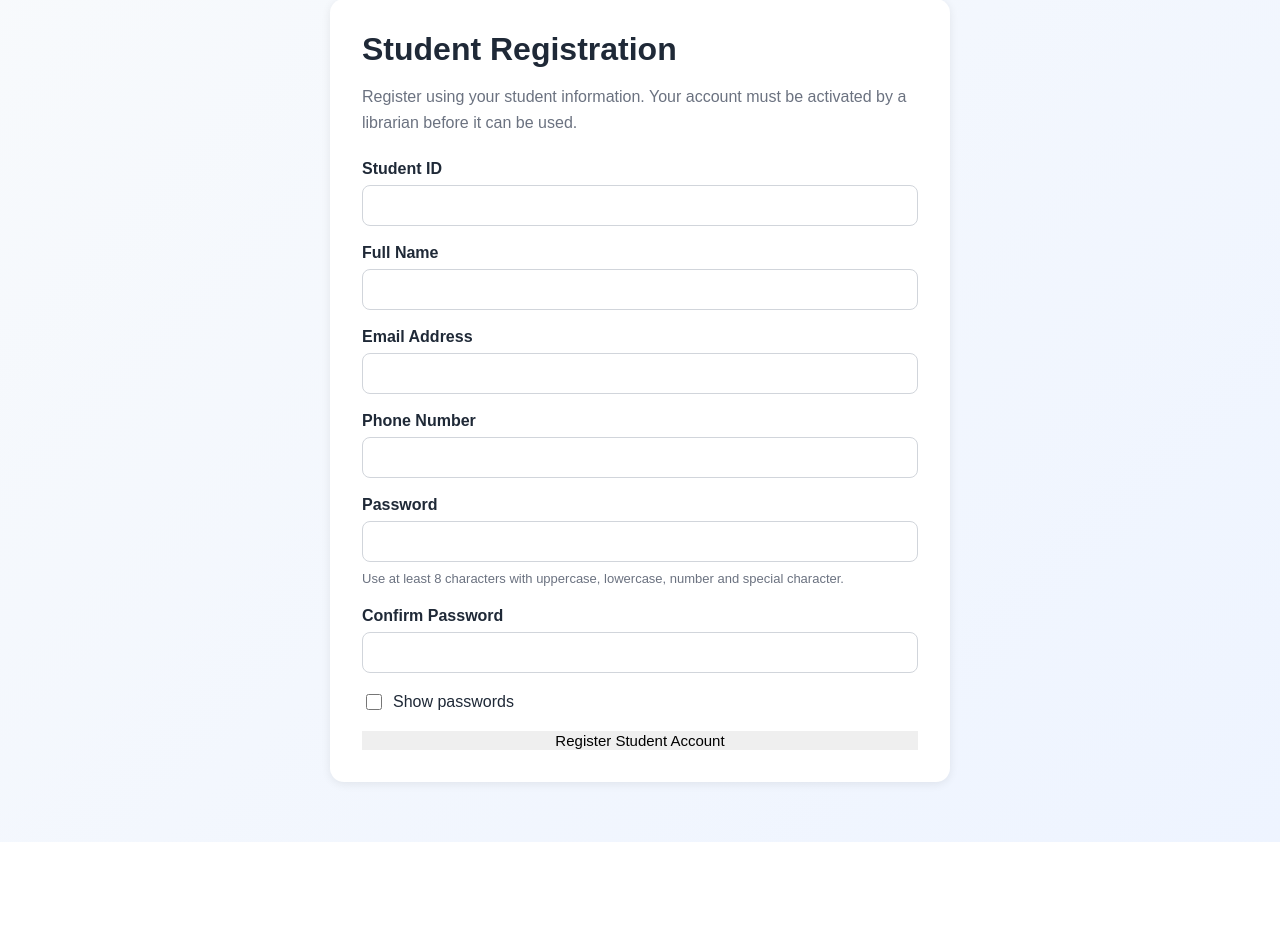
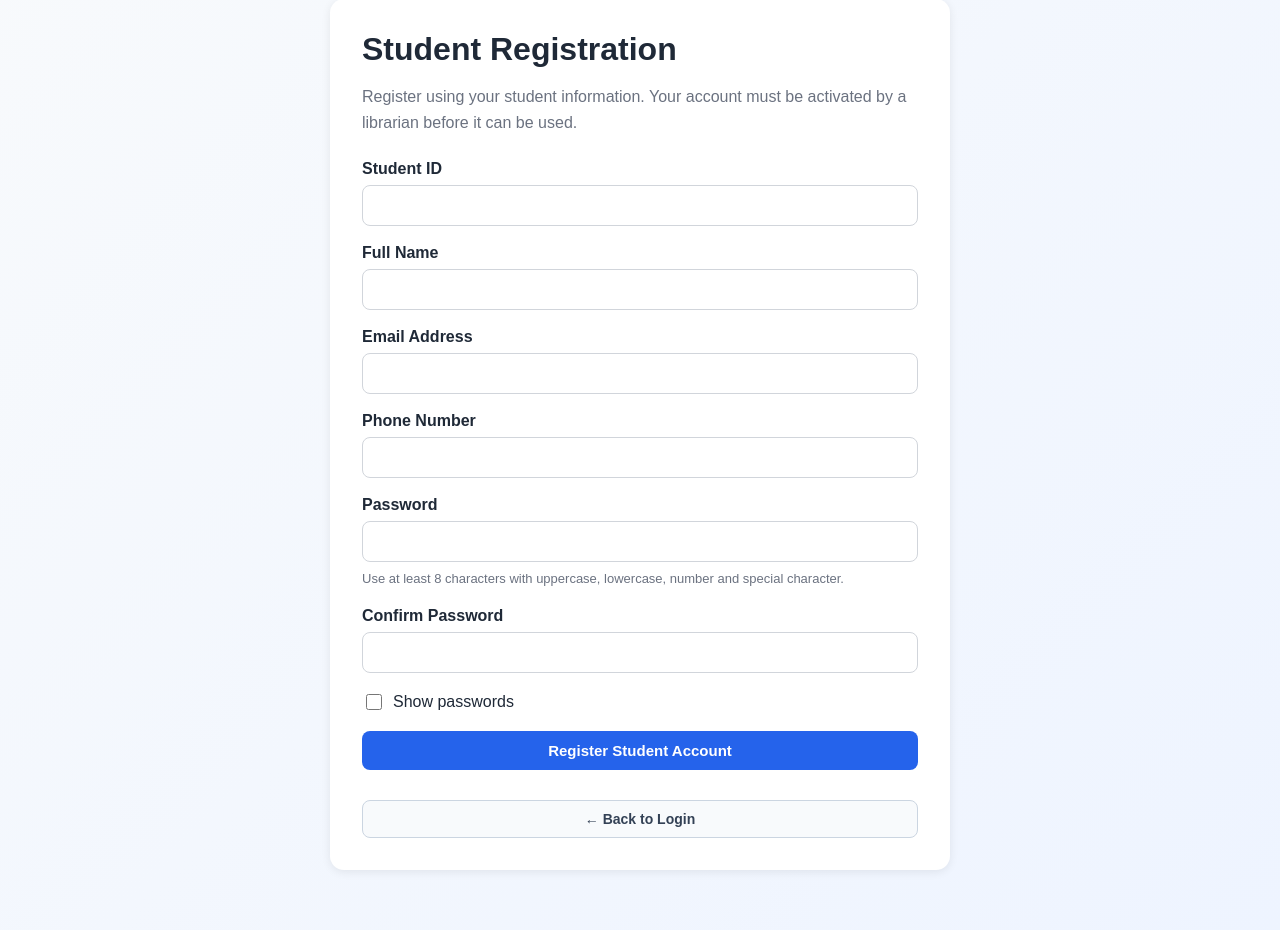
Before and after one commit to WengKang76/LibTrack_System, a Flask app: page /auth/register in a window 1280 px wide. Shown: the part 133-1063 px from the top of the page. Before the commit the page ends 975 px from the top, so only its background shows below. Run offline with Flask 3, Linux system fonts and the light colour scheme; parts of the project's set-up code (start-up, migrations or seed data) failed here and were passed over.

Commit message:
fix: improve catalogue and authentication UI styling

```diff
--- a/modules/authentication/register.html
+++ b/modules/authentication/register.html
@@ -200,6 +200,13 @@
                 Register Student Account
             </button>
 
+            <a
+    href="{{ url_for('authentication.login') }}"
+    class="authentication-back-button"
+>
+    ← Back to Login
+</a>
+
         </form>
 
     </div>
--- a/static/css/authentication.css
+++ b/static/css/authentication.css
@@ -151,3 +151,64 @@
     margin-bottom: 18px;
     line-height: 1.5;
 }
+/* =========================================================
+   AUTHENTICATION BUTTONS
+   ========================================================= */
+
+.authentication-button {
+    display: inline-flex;
+    align-items: center;
+    justify-content: center;
+    width: 100%;
+    padding: 11px 16px;
+    border: none;
+    border-radius: 8px;
+    background-color: #2563eb;
+    color: #ffffff;
+    font: inherit;
+    font-size: 15px;
+    font-weight: 600;
+    text-align: center;
+    text-decoration: none;
+    cursor: pointer;
+}
+
+.authentication-button:hover,
+.authentication-button:focus-visible {
+    background-color: #1d4ed8;
+    color: #ffffff;
+    text-decoration: none;
+}
+
+.authentication-button:disabled {
+    opacity: 0.6;
+    cursor: not-allowed;
+}
+/* =========================================================
+   AUTHENTICATION BACK BUTTON
+   ========================================================= */
+
+.authentication-back-button {
+    display: inline-flex;
+    align-items: center;
+    justify-content: center;
+    width: 100%;
+    margin-top: 12px;
+    padding: 10px 16px;
+    border: 1px solid #cbd5e1;
+    border-radius: 8px;
+    background-color: #f8fafc;
+    color: #334155;
+    font-size: 14px;
+    font-weight: 600;
+    text-align: center;
+    text-decoration: none;
+    box-sizing: border-box;
+}
+
+.authentication-back-button:hover,
+.authentication-back-button:focus-visible {
+    background-color: #e2e8f0;
+    color: #0f172a;
+    text-decoration: none;
+}
```
Also changed, not shown: modules/book_catalogue/add_book.html (+9 -0 lines), modules/book_catalogue/edit_book.html (+9 -0 lines), static/css/book_catalogue.css (+91 -0 lines), static/css/user_management.css (+41 -0 lines).
